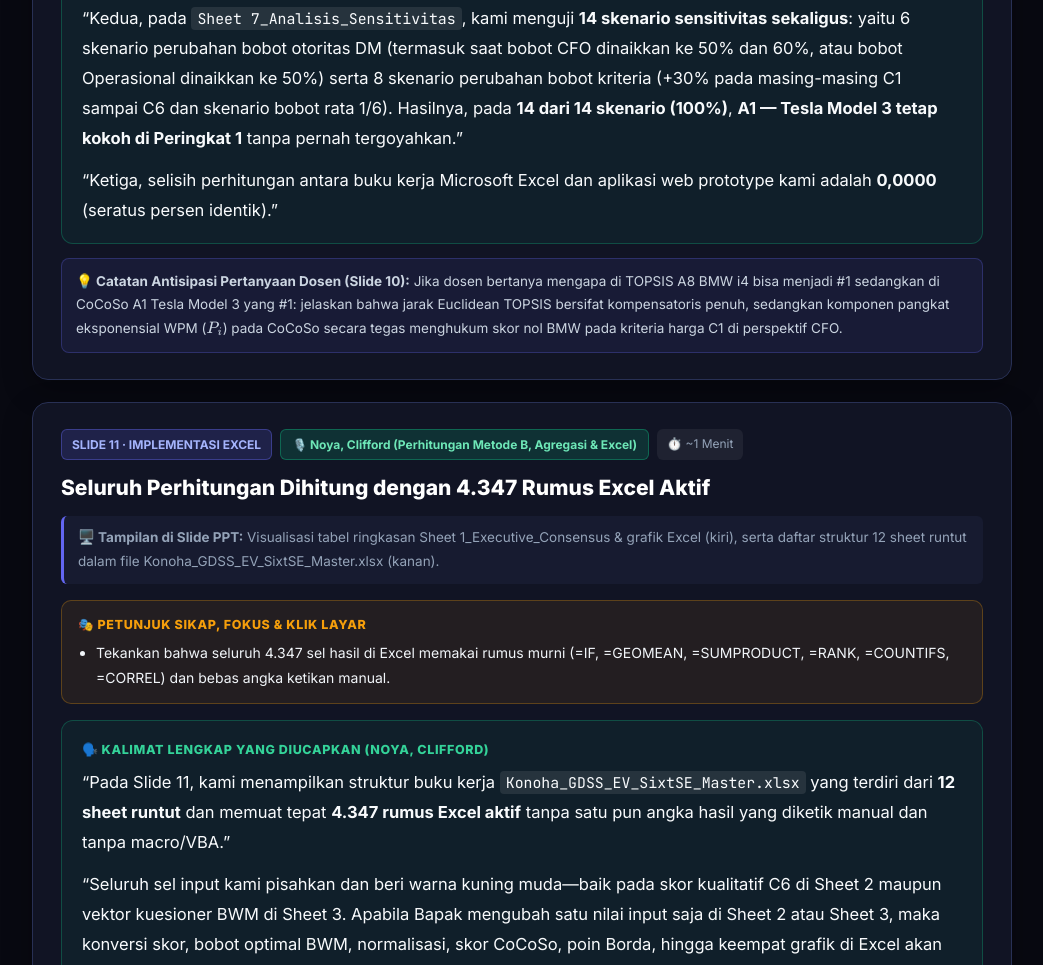
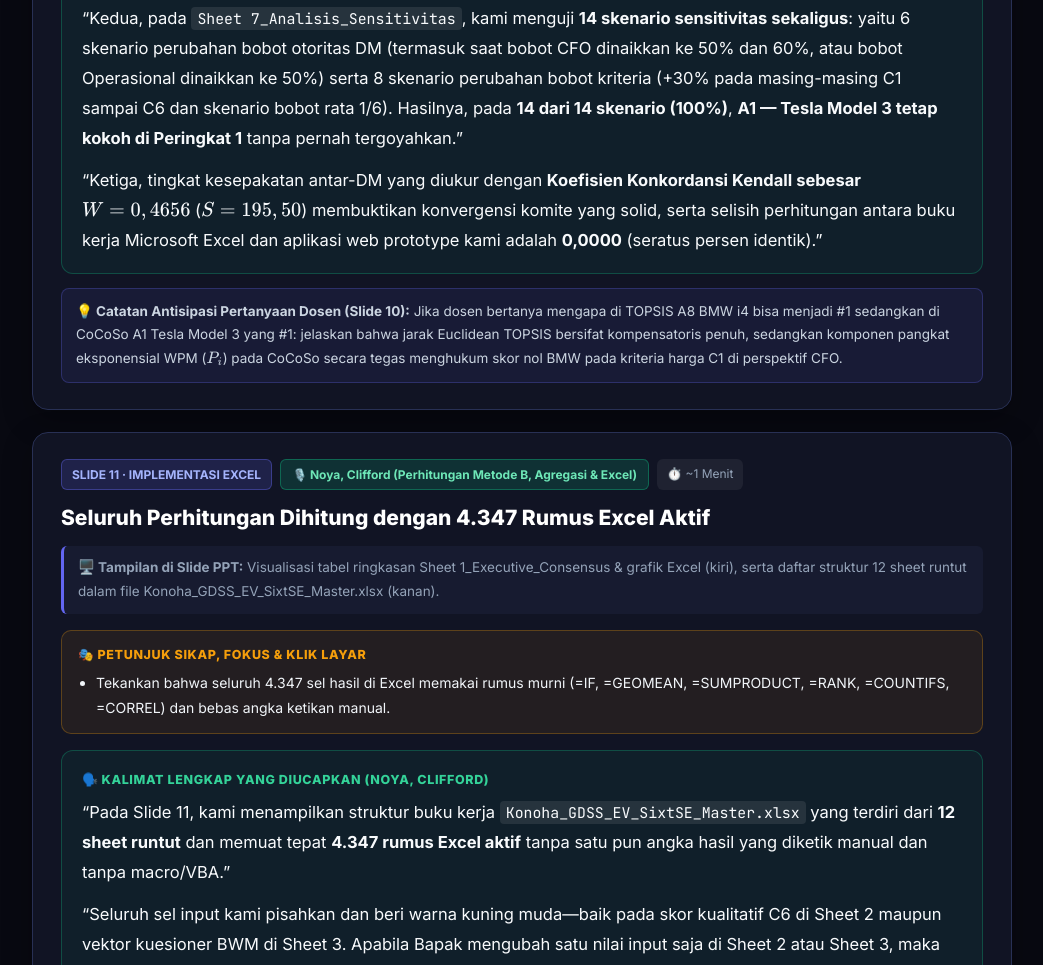
Before and after one commit to IrmandoKoyo/sixt-ev-gdss, a website: page docs/Script_Presentasi_Lengkap_5_Orang_GDSS_SixtSE.html in a window 1280 px wide. Shown: the part 9436-10401 px from the top of the page, without its empty margins (118-1161 px from the left). Drawn offline with nearby package versions, Linux system fonts and the light colour scheme.

Commit message:
Remove Word/PPT lock files and finalize 5-member presentation script

```diff
--- a/docs/Script_Presentasi_Lengkap_5_Orang_GDSS_SixtSE.html
+++ b/docs/Script_Presentasi_Lengkap_5_Orang_GDSS_SixtSE.html
@@ -578,7 +578,7 @@
             <div class="box-speech">
                 <div class="box-title">🗣️ Kalimat Lengkap yang Diucapkan (Noya, Clifford)</div>
                 <div class="speech-body">
-                    <p>“Pada Slide 10, kami menguji ketahanan dan validitas keputusan tersebut melalui tiga indikator kuantitatif:”</p><p>“Pertama, <strong>Korelasi Peringkat Spearman sebesar 0,8333</strong> terhadap metode pembanding <strong>TOPSIS</strong> dan <strong>0,8095</strong> terhadap metode <strong>SAW</strong> di <code>Sheet 6</code>. Korelasi di atas 0,80 ini membuktikan bahwa peringkat yang dihasilkan CoCoSo sangat konsisten dengan metode MCDM klasik.”</p><p>“Kedua, pada <code>Sheet 7_Analisis_Sensitivitas</code>, kami menguji <strong>14 skenario sensitivitas sekaligus</strong>: yaitu 6 skenario perubahan bobot otoritas DM (termasuk saat bobot CFO dinaikkan ke 50% dan 60%, atau bobot Operasional dinaikkan ke 50%) serta 8 skenario perubahan bobot kriteria (+30% pada masing-masing C1 sampai C6 dan skenario bobot rata 1/6). Hasilnya, pada <strong>14 dari 14 skenario (100%)</strong>, <strong>A1 — Tesla Model 3 tetap kokoh di Peringkat 1</strong> tanpa pernah tergoyahkan.”</p><p>“Ketiga, selisih perhitungan antara buku kerja Microsoft Excel dan aplikasi web prototype kami adalah <strong>0,0000</strong> (seratus persen identik).”</p>
+                    <p>“Pada Slide 10, kami menguji ketahanan dan validitas keputusan tersebut melalui tiga indikator kuantitatif:”</p><p>“Pertama, <strong>Korelasi Peringkat Spearman sebesar 0,8333</strong> terhadap metode pembanding <strong>TOPSIS</strong> dan <strong>0,8095</strong> terhadap metode <strong>SAW</strong> di <code>Sheet 6</code>. Korelasi di atas 0,80 ini membuktikan bahwa peringkat yang dihasilkan CoCoSo sangat konsisten dengan metode MCDM klasik.”</p><p>“Kedua, pada <code>Sheet 7_Analisis_Sensitivitas</code>, kami menguji <strong>14 skenario sensitivitas sekaligus</strong>: yaitu 6 skenario perubahan bobot otoritas DM (termasuk saat bobot CFO dinaikkan ke 50% dan 60%, atau bobot Operasional dinaikkan ke 50%) serta 8 skenario perubahan bobot kriteria (+30% pada masing-masing C1 sampai C6 dan skenario bobot rata 1/6). Hasilnya, pada <strong>14 dari 14 skenario (100%)</strong>, <strong>A1 — Tesla Model 3 tetap kokoh di Peringkat 1</strong> tanpa pernah tergoyahkan.”</p><p>“Ketiga, tingkat kesepakatan antar-DM yang diukur dengan <strong>Koefisien Konkordansi Kendall sebesar $W = 0,4656$</strong> ($S = 195,50$) membuktikan konvergensi komite yang solid, serta selisih perhitungan antara buku kerja Microsoft Excel dan aplikasi web prototype kami adalah <strong>0,0000</strong> (seratus persen identik).”</p>
                 </div>
             </div>
 
```
Also changed, not shown: dssclass/script.html (+1 -1 lines), public/dssclass/script.html (+1 -1 lines), 4 other files.
